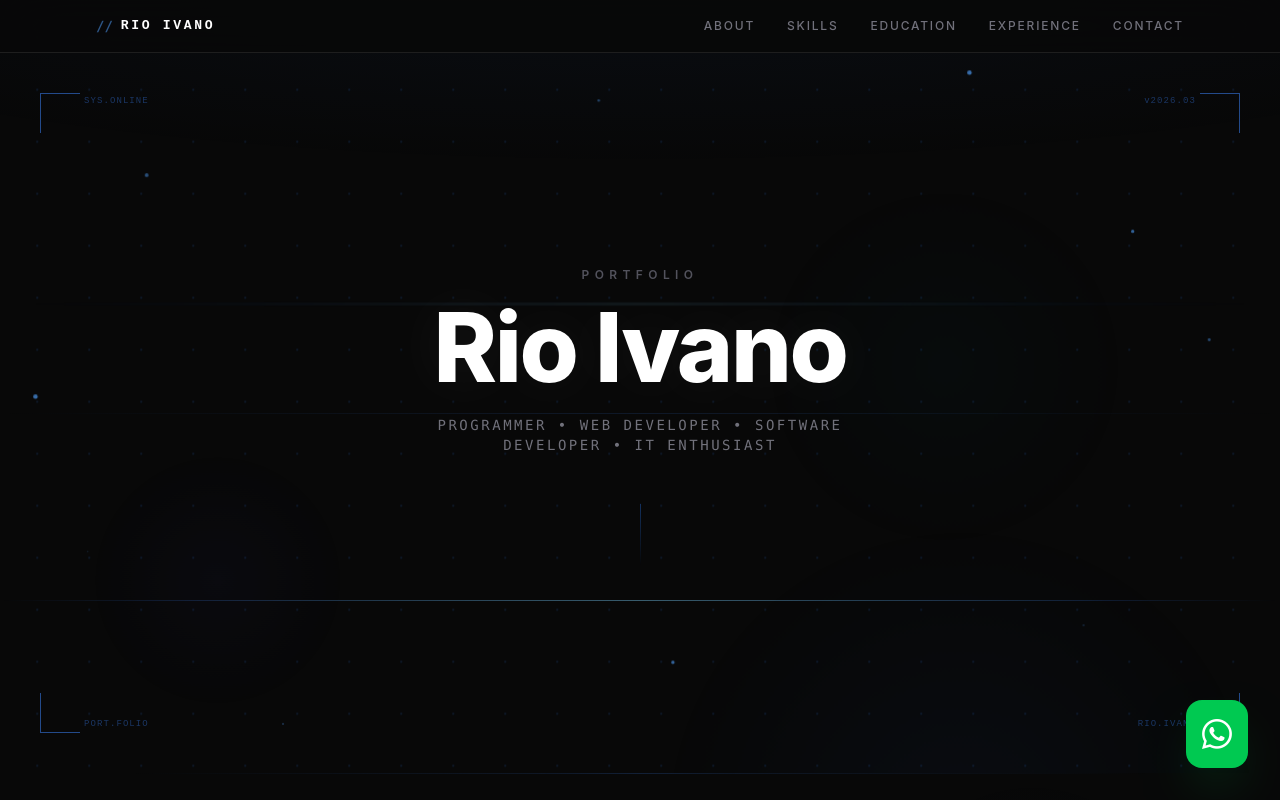
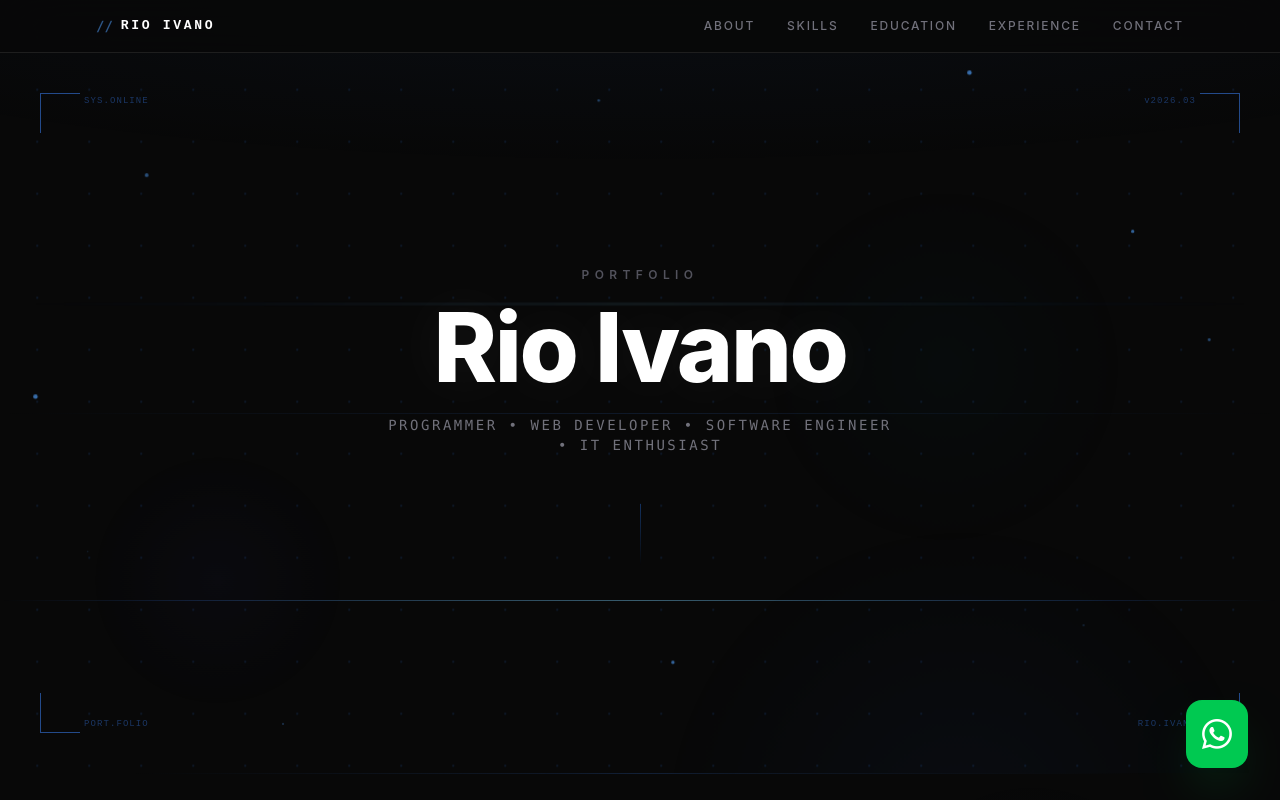
Before and after one commit to rioivano/rioivano.github.io, a Next.js app: page / in a window 1280 px wide. Shown: the top 800 px of the page. Built offline with nearby package versions, Linux system fonts and the light colour scheme.

Commit message:
ganti nama pekerjaan xD

```diff
--- a/src/constants/resumeData.ts
+++ b/src/constants/resumeData.ts
@@ -1,6 +1,6 @@
 export const RESUME_DATA = {
   name: "Rio Ivano",
-  role: "Programmer • Web Developer • Software Developer • IT Enthusiast",
+  role: "Programmer • Web Developer • Software Engineer • IT Enthusiast",
   about: `My name is Rio Ivano, a software engineer with over 4+ years of professional experience in building scalable web, mobile, and desktop applications. Currently driving innovation at PT Bina Citra Teknologi, I specialize in transforming complex business requirements into efficient digital solutions. I am highly passionate about the intersection of software engineering and Artificial Intelligence, constantly exploring new ways to leverage AI to accelerate development cycles and deliver smarter products.`,
 
   contact: {
```
Also changed, not shown: 1 other file (tests, documents, lock files or other folders).
